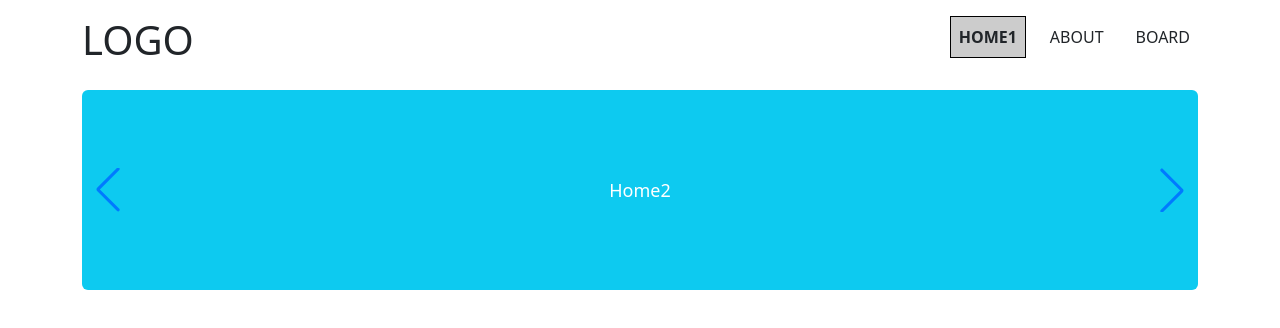
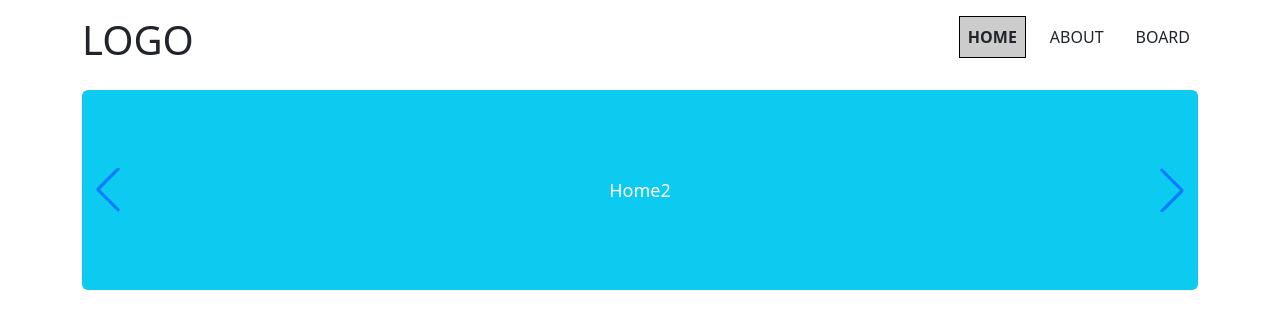
Before and after one commit to lhn250700-byte/testbbs111, a React (Vite) app: page / in a window 1280 px wide. Shown: the top 328 px of the page. Built offline with nearby package versions, Linux system fonts and the light colour scheme; no server answers.

Commit message:
modify#1

```diff
--- a/src/App.jsx
+++ b/src/App.jsx
@@ -1,5 +1,4 @@
 import React, { useEffect, useState } from 'react';
-import supabase from './utils/supabase';
 import { BrowserRouter, Link, NavLink, Route, Routes } from 'react-router-dom';
 import HomeComp from './pages/home/HomeComp';
 
@@ -19,7 +18,7 @@ const App = () => {
         <ul className="d-flex gap-3 align-items-center">
           <li>
             <NavLink to="/" className="nav-link p-2">
-              HOME1
+              HOME
             </NavLink>
           </li>
           <li>
```
